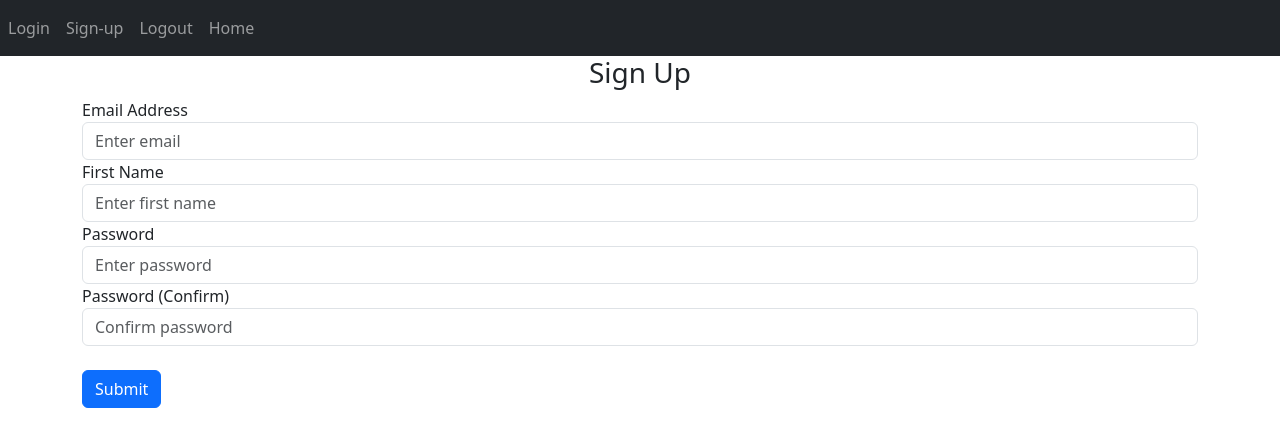
After one commit to LethalDriver/Flask-CRUD-notes-app, a Flask app: template website/templates/sign_up.html in a window 1280 px wide. The commit adds this page. Shown: the top 447 px of the page. Run offline with Flask 2, Linux system fonts and the light colour scheme; the template is opened without the code that fills it, so the values that code supplies are empty; some libraries are stand-ins or nearby versions.

Commit message:
Further work on the tutorial project

```diff
--- a/website/templates/base.html
+++ b/website/templates/base.html
@@ -28,10 +28,66 @@
 
 <body>
     <nav class="navbar navbar-expand-lg navbar-dark bg-dark">
-        <button class="navbar-toggle" type="button" data-toggle="collapse" data-target="#navbar">
+
+        <button
+                class="navbar-toggler"
+                type="button"
+                data-toggle="collapse"
+                data-target="#navbar"
+        >
             <span class="navbar-toggler-icon"></span>
         </button>
+
+        <div class="collapse navbar-collapse" id="navbar">
+            <div class="navbar-nav">
+                <a class="nav-itme nav-link" id="login" href="/login">
+                    Login
+                </a>
+                <a class="nav-itme nav-link" id="signUp" href="/sign-up">
+                    Sign-up
+                </a>
+                <a class="nav-itme nav-link" id="logout" href="/logout">
+                    Logout
+                </a>
+                <a class="nav-itme nav-link" id="home" href="/">
+                    Home
+                </a>
+            </div>
+        </div>
+
     </nav>
+
+    {% with messages = get_flashed_messages(with_categories=true) %}
+    {% if messages %}
+
+        {% for category, message in messages %}
+
+        {% if category == 'error' %}
+        <div class="alert alert-danger alert-dismissible fade show" role="alert">
+        {{ message }}
+        <button type="button" class="close" data-dismiss="alert">
+            <span aria-hidden="true">&times;</span>
+        </button>
+        </div>
+        {% else %}
+        <div class="alert alert-success alert-dismissible fade show" role="alert">
+        {{ message }}
+        <button type="button" class="close" data-dismiss="alert">
+            <span aria-hidden="true">&times;</span>
+        </button>
+        </div>
+        {% endif %}
+
+        {% endfor %}
+
+    {% endif %}
+    {% endwith %}
+
+    <div class="container">
+        {% block content %}
+
+        {% endblock %}
+    </div>
 
 
     <script
--- /dev/null
+++ b/website/templates/home.html
@@ -0,0 +1,5 @@
+{% extends "base.html" %}
+{% block title %}Home{% endblock %}
+{% block content %}
+<h1>This is the home page</h1>
+{% endblock %}
--- /dev/null
+++ b/website/templates/sign_up.html
@@ -0,0 +1,45 @@
+{% extends "base.html" %}
+{% block title %}Sign up{% endblock %}
+{% block content %}
+<form method="POST">
+    <h3 align="center">Sign Up</h3>
+    <div class="form-group">
+        <label for="email">Email Address</label>
+        <input type="email"
+               class="form-control"
+               id="email"
+               name="email"
+               placeholder="Enter email"
+        >
+    </div>
+    <div class="form-group">
+        <label for="firstName">First Name</label>
+        <input type="text"
+               class="form-control"
+               id="firstName"
+               name="firstName"
+               placeholder="Enter first name"
+        >
+    </div>
+    <div class="form-group">
+        <label for="password1">Password</label>
+        <input type="password"
+               class="form-control"
+               id="password1"
+               name="password1"
+               placeholder="Enter password"
+        >
+    </div>
+    <div class="form-group">
+        <label for="password2">Password (Confirm)</label>
+        <input type="password"
+               class="form-control"
+               id="password2"
+               name="password2"
+               placeholder="Confirm password"
+        >
+    </div>
+    <br />
+    <button type="submit" class="btn btn-primary">Submit</button>
+</form>
+{% endblock %}
--- a/website/views.py
+++ b/website/views.py
@@ -1,4 +1,5 @@
-from flask import Blueprint
+from flask import Blueprint, render_template
+
 
 
 views = Blueprint('views', __name__)
@@ -6,4 +7,4 @@ views = Blueprint('views', __name__)
 
 @views.route('/')
 def home():
-    return "<h1>Test</h1>"
+    return render_template("home.html")
```
Also changed, not shown: website/auth.py (+26 -5 lines), website/templates/login.html (added, +28 -0 lines).
